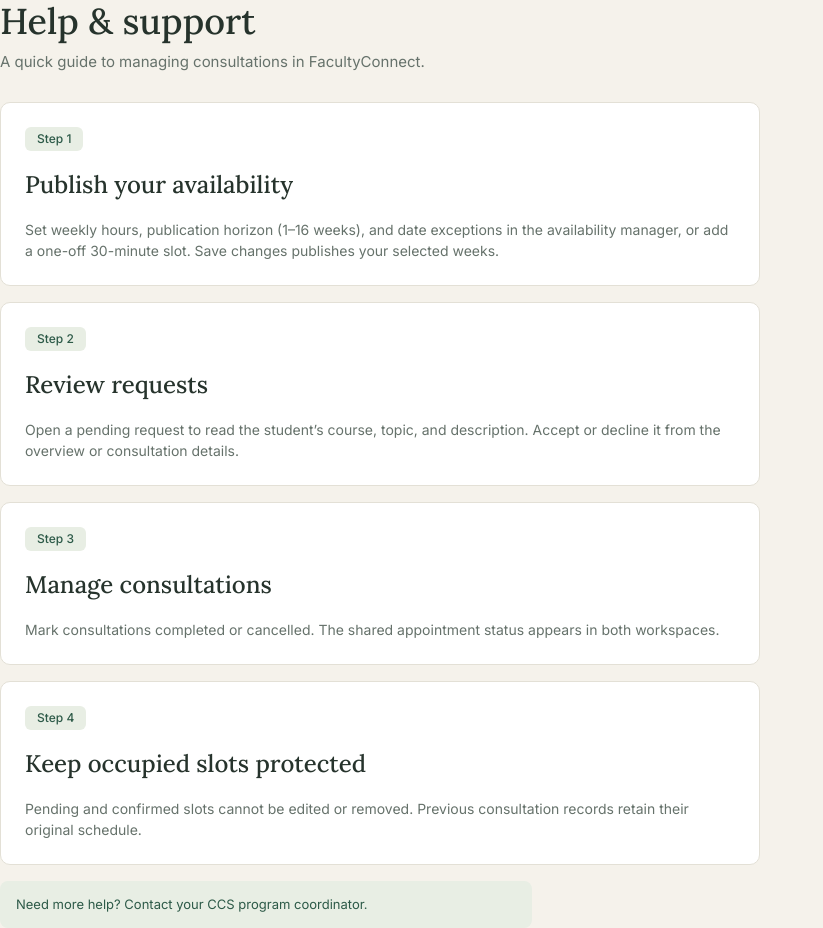
After one commit to mors-incarnatum/facultyconnect, a Node server app: template server/views/faculty/help.hbs in a window 1280 px wide. The commit adds this page. Shown: the whole page, without its empty margins (0-823 px from the left). Run offline with Node 20, Linux system fonts and the light colour scheme; the template is opened without the code that fills it, so the values that code supplies are empty; some libraries are stand-ins or nearby versions.

Commit message:
updated faculty overview
Adds the first part of the faculty side : the overview page, the help page and a read-only week calendar. Faculty sign-in now lands on a working page instead of a 500 error.

```diff
--- a/server/public/css/hbs.css
+++ b/server/public/css/hbs.css
@@ -200,3 +200,10 @@ a.appt-row {
   text-align: center;
   text-decoration: none;
 }
+/* Faculty overview: the week calendar sits under the two dashboard cards. */
+.faculty-week-section {
+  margin-top: 32px;
+}
+.faculty-week-section .section-title {
+  margin-bottom: 16px;
+}
--- /dev/null
+++ b/server/views/faculty/help.hbs
@@ -0,0 +1,28 @@
+<div class="page-head">
+    <h1>Help &amp; support</h1>
+    <p>A quick guide to managing consultations in FacultyConnect.</p>
+</div>
+
+<div class="stack faculty-help">
+    <section class="card">
+        <span class="badge">Step 1</span>
+        <h2 class="faculty-spaced">Publish your availability</h2>
+        <p class="muted">Set weekly hours, publication horizon (1–16 weeks), and date exceptions in the availability manager, or add a one-off 30-minute slot. Save changes publishes your selected weeks.</p>
+    </section>
+    <section class="card">
+        <span class="badge">Step 2</span>
+        <h2 class="faculty-spaced">Review requests</h2>
+        <p class="muted">Open a pending request to read the student’s course, topic, and description. Accept or decline it from the overview or consultation details.</p>
+    </section>
+    <section class="card">
+        <span class="badge">Step 3</span>
+        <h2 class="faculty-spaced">Manage consultations</h2>
+        <p class="muted">Mark consultations completed or cancelled. The shared appointment status appears in both workspaces.</p>
+    </section>
+    <section class="card">
+        <span class="badge">Step 4</span>
+        <h2 class="faculty-spaced">Keep occupied slots protected</h2>
+        <p class="muted">Pending and confirmed slots cannot be edited or removed. Previous consultation records retain their original schedule.</p>
+    </section>
+    <div class="notice">Need more help? Contact your CCS program coordinator.</div>
+</div>
--- /dev/null
+++ b/server/views/partials/faculty-week.hbs
@@ -0,0 +1,55 @@
+{{!--
+    Faculty week calendar (server-rendered, read-only). Parameters:
+      week   from viewdata.buildWeek: weekStart, weekLabel, prevWeek, nextWeek, thisWeek, days[]
+             each day has: date, isToday, available[] (this faculty member's open slots),
+             mine[] (consultations on that day; only pending and confirmed are shown)
+      path   page the week buttons point back to, e.g. "/faculty"
+    A consultation opens its details page; an open slot opens the published slots page.
+    Week navigation is plain links, so the URL holds the week and no JavaScript is needed.
+--}}
+<div class="card week overview-calendar faculty-week" id="faculty-week">
+    <div class="week-head">
+        <h3>{{week.weekLabel}}</h3>
+        <div class="week-nav">
+            <a href="{{url path "" "week" week.prevWeek}}" aria-label="Previous week">‹</a>
+            <a href="{{url path "" "week" week.thisWeek}}">This week</a>
+            <a href="{{url path "" "week" week.nextWeek}}" aria-label="Next week">›</a>
+        </div>
+    </div>
+
+    <div class="cal-scroll">
+        <div class="calendar-days" role="group" aria-label="Weekly consultations and availability">
+            {{#each week.days}}
+            <section class="calendar-day" aria-label="{{fmtDayHeader date}}">
+                <h4 class="calendar-day-heading {{#if isToday}}today{{/if}}">{{fmtDayHeader date}}</h4>
+                {{#each mine}}{{#if isActive}}
+                <div class="calendar-slot">
+                    <a class="cal-item own {{status}}" href="/faculty/consultations/{{id}}"
+                       aria-label="{{student.name}}, {{fmtLong slot.date}}, {{fmtRange slot.start slot.end}}, {{status}}">
+                        {{student.name}}<br>{{fmtTime slot.start}} · {{#if (eq status "confirmed")}}Confirmed{{else}}Pending{{/if}}
+                    </a>
+                </div>
+                {{/if}}{{/each}}
+                {{#each available}}
+                <div class="calendar-slot">
+                    <a class="cal-item" href="/faculty/availability/slots"
+                       aria-label="Open slot, {{fmtLong date}}, {{fmtRange start end}}">
+                        {{fmtRange start end}}
+                        <span class="slot-faculty-count">Open{{#if (eq mode "online")}} · Online{{/if}}</span>
+                    </a>
+                </div>
+                {{/each}}
+                {{#unless (or mine.length available.length)}}
+                <p class="muted small calendar-empty">No times this day</p>
+                {{/unless}}
+            </section>
+            {{/each}}
+        </div>
+    </div>
+
+    <div class="legend">
+        <span><i style="background: var(--surface); border: 1px solid var(--line)"></i>Open slot</span>
+        <span><i style="background: #f1efe6; border: 1px solid var(--line)"></i>Confirmed</span>
+        <span><i style="background: var(--amber-bg)"></i>Pending</span>
+    </div>
+</div>
```
Also changed, not shown: server/controllers/facultyController.js (+20 -0 lines), server/views/faculty/overview.hbs (added, +81 -0 lines).
